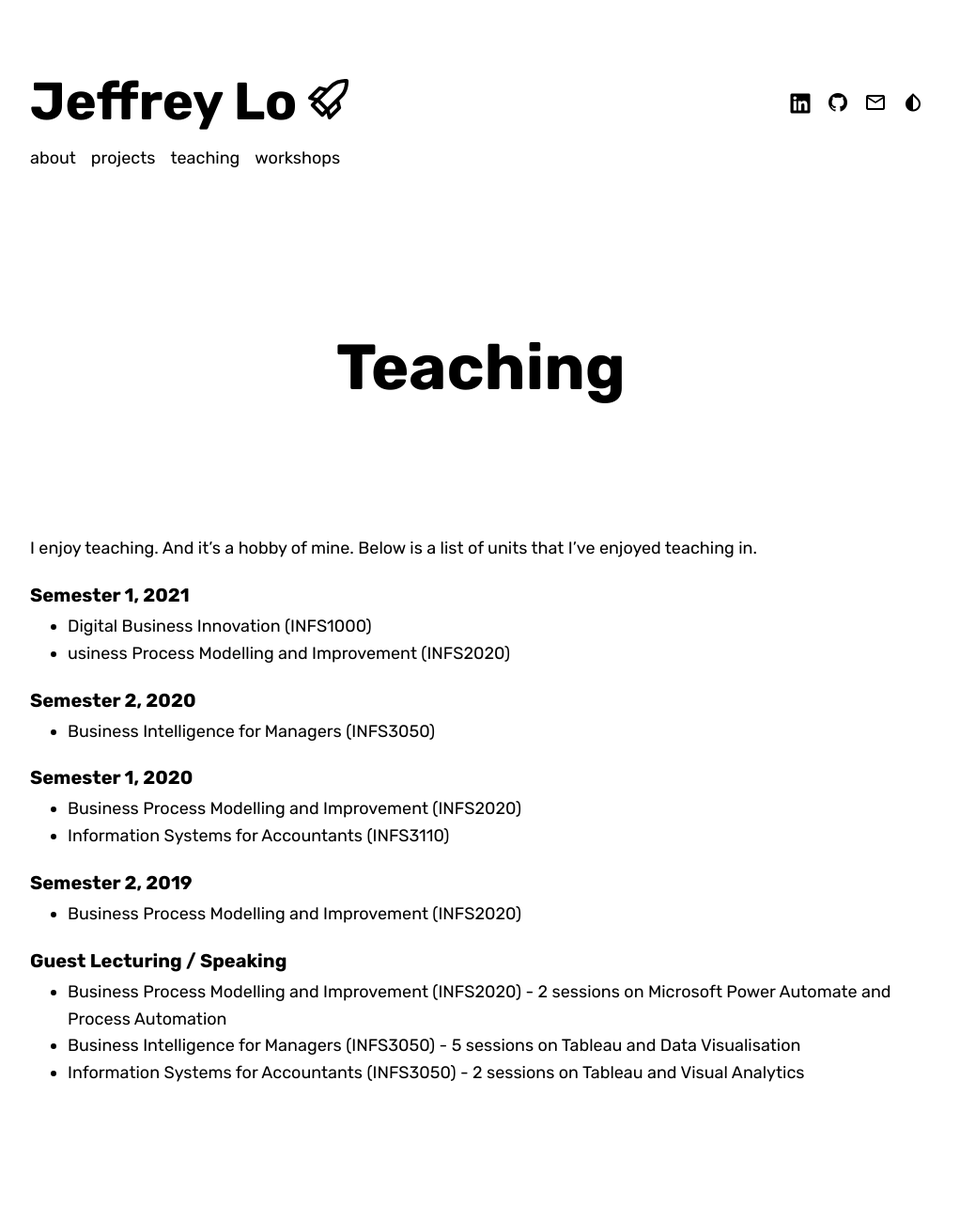
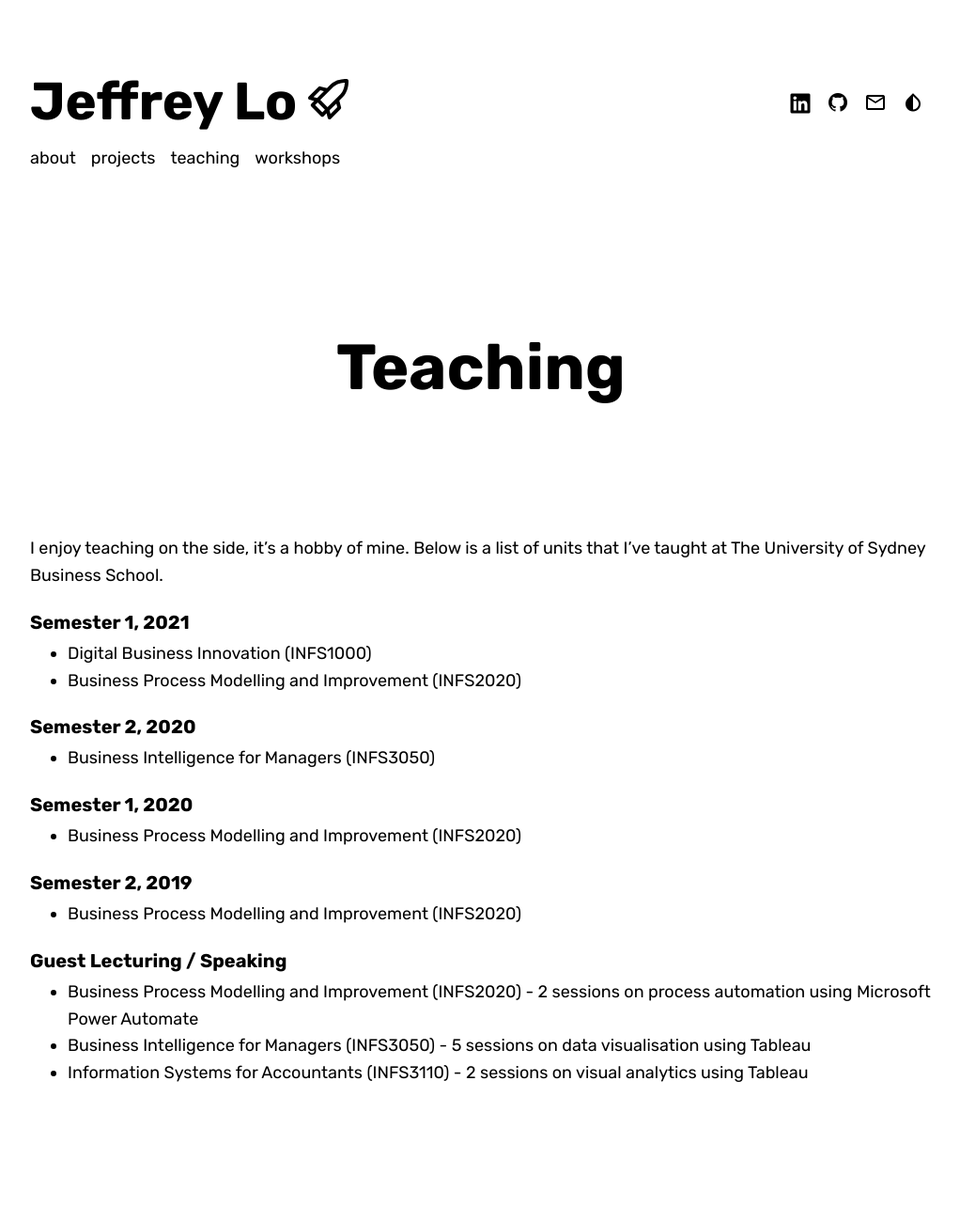
Before and after one commit to jeffreycklo/jeffreycklo.github.io, a Jekyll site: the page built from teaching.md, in a window 1280 px wide. Shown: the whole page at 94% size, without its empty margins (128-1150 px from the left). Built offline with Jekyll 4.4.1, drawn with Linux system fonts in a browser that asks for light colours; nearby versions of some CDN libraries; some web fonts are replaced.

Commit message:
Added hyperlinks and corrected some typos

```diff
--- a/teaching.md
+++ b/teaching.md
@@ -9,29 +9,28 @@ published: true
 
 {% include page/title.html title=page.title subtitle=page_subtitle %}
 
-I enjoy teaching. And it's a hobby of mine. Below is a list of units that I've enjoyed teaching in.
+I enjoy teaching on the side, it's a hobby of mine. Below is a list of units that I've taught at The University of Sydney Business School.
 
 
 ### Semester 1, 2021
 
-- Digital Business Innovation (INFS1000)
-- usiness Process Modelling and Improvement (INFS2020)
+- [Digital Business Innovation (INFS1000)](https://www.sydney.edu.au/units/INFS1000)
+- [Business Process Modelling and Improvement (INFS2020)](https://www.sydney.edu.au/units/INFS2020)
 
 ### Semester 2, 2020
 
-- Business Intelligence for Managers (INFS3050)
+- [Business Intelligence for Managers (INFS3050)](https://www.sydney.edu.au/units/INFS3050)
 
 ### Semester 1, 2020
 
-- Business Process Modelling and Improvement (INFS2020)
-- Information Systems for Accountants (INFS3110)
+- [Business Process Modelling and Improvement (INFS2020)](https://www.sydney.edu.au/units/INFS2020)
 
 ### Semester 2, 2019
 
-- Business Process Modelling and Improvement (INFS2020)
+- [Business Process Modelling and Improvement (INFS2020)](https://www.sydney.edu.au/units/INFS2020)
 
 ### Guest Lecturing / Speaking
 
-- Business Process Modelling and Improvement (INFS2020) - 2 sessions on Microsoft Power Automate and Process Automation
-- Business Intelligence for Managers (INFS3050) - 5 sessions on Tableau and Data Visualisation
-- Information Systems for Accountants (INFS3050) - 2 sessions on Tableau and Visual Analytics
+- [Business Process Modelling and Improvement (INFS2020)](https://www.sydney.edu.au/units/INFS2020) - 2 sessions on process automation using Microsoft Power Automate
+- [Business Intelligence for Managers (INFS3050)](https://www.sydney.edu.au/units/INFS3050) - 5 sessions on data visualisation using Tableau
+- [Information Systems for Accountants (INFS3110)](https://www.sydney.edu.au/units/INFS3110) - 2 sessions on visual analytics using Tableau
```
